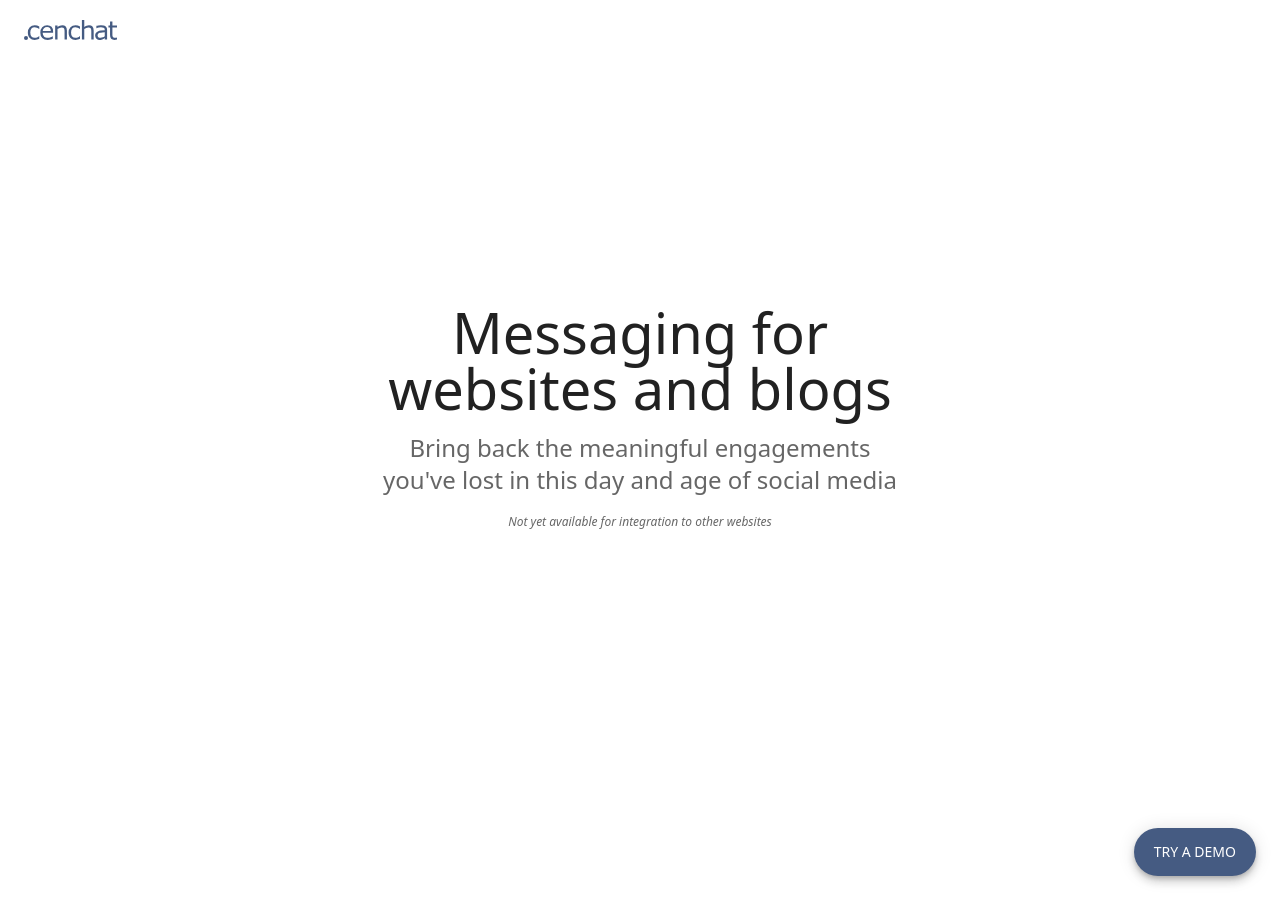
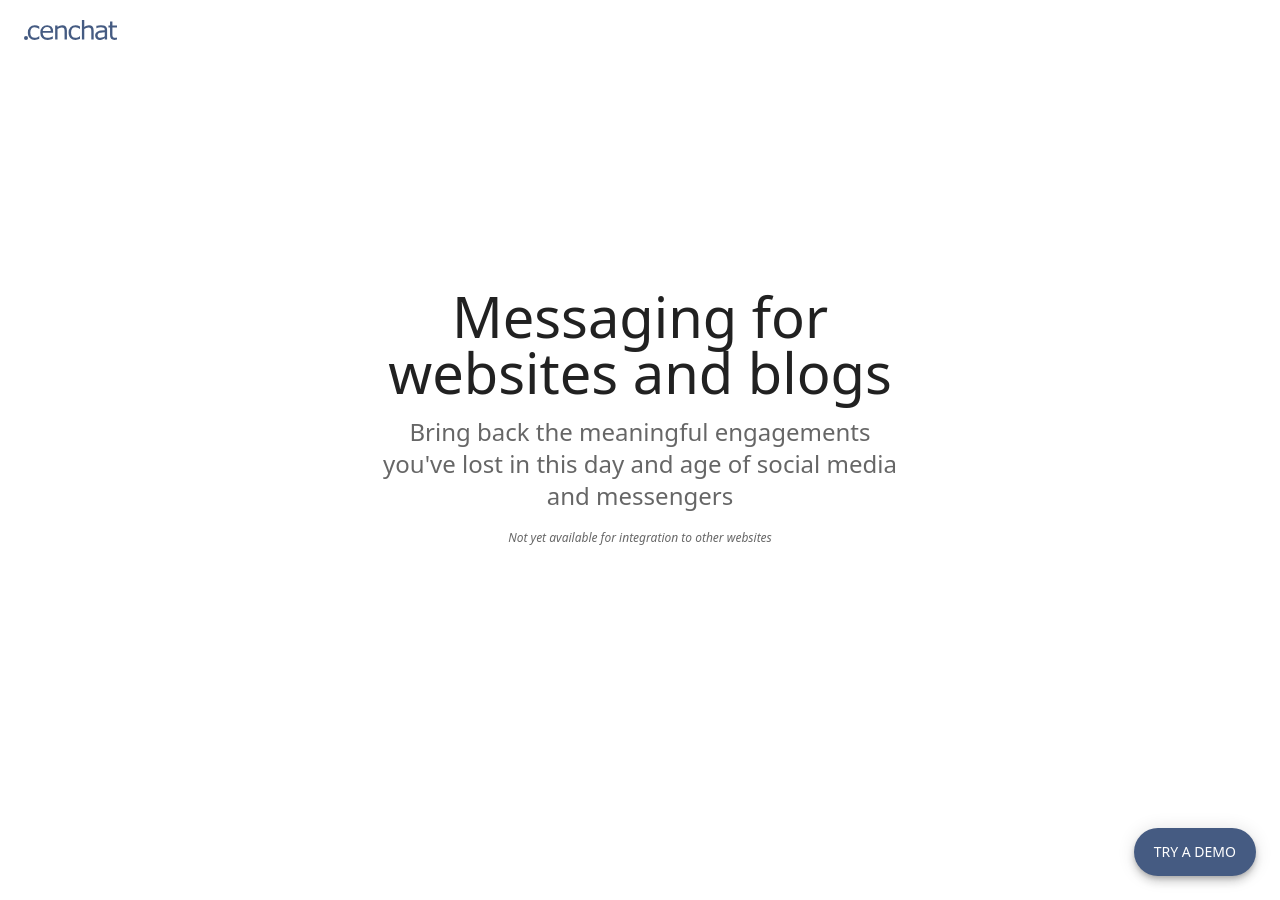
Before and after one commit to cenchat/cenchat.github.io, a Jekyll site: the page built from index.md, in a window 1280 px wide. Built offline with Jekyll 4.4.1, drawn with Linux system fonts in a browser that asks for light colours; a script that is not in the unit is left out.

Commit message:
Update _config.yml

```diff
--- a/_config.yml
+++ b/_config.yml
@@ -15,7 +15,7 @@
 # in the templates via {{ site.myvariable }}.
 title: Cenchat - messaging for websites and blogs
 description: >- # this means to ignore newlines until "baseurl:"
-  Bring back the meaningful engagements you've lost in this day and age of social media
+  Bring back the meaningful engagements you've lost in this day and age of social media and messengers
 baseurl: "" # the subpath of your site, e.g. /blog
 url: "https://cenchat.com" # the base hostname & protocol for your site, e.g. http://example.com
 logo: https://firebasestorage.googleapis.com/v0/b/cenchat-app.appspot.com/o/assets%2Fimages%2Flogos%2Fcenchat-wordmark-wob-1200.png?alt=media&token=60d29c99-660c-43a2-a643-ec45eacd9876
```
